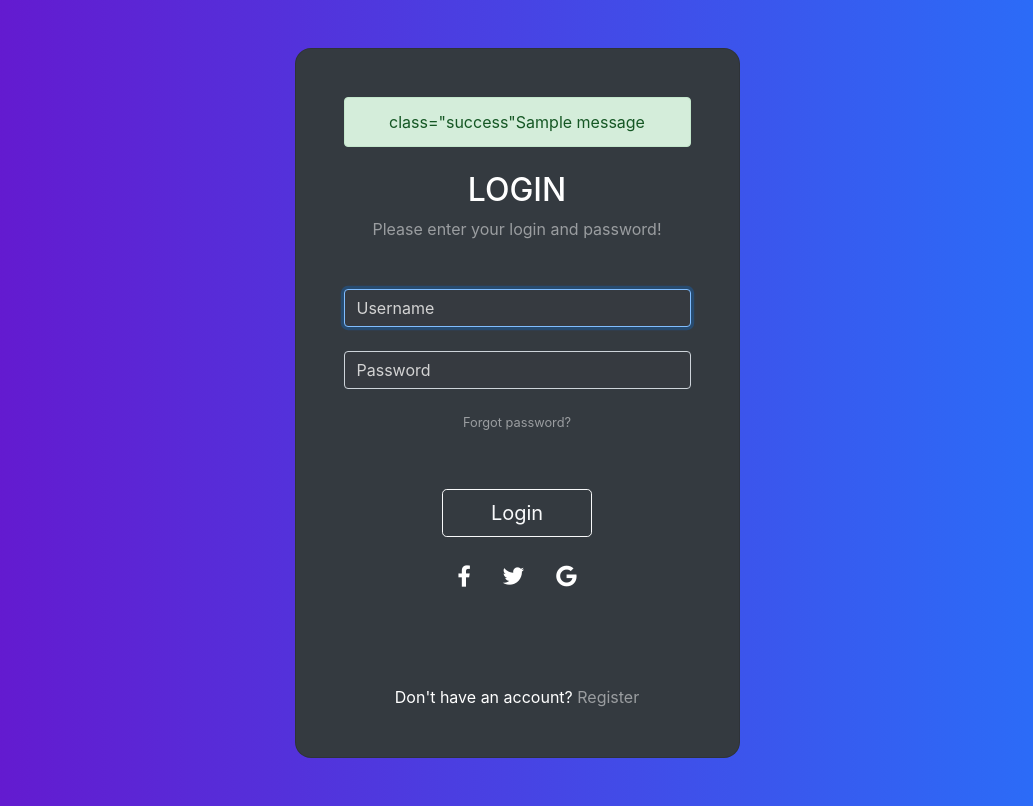
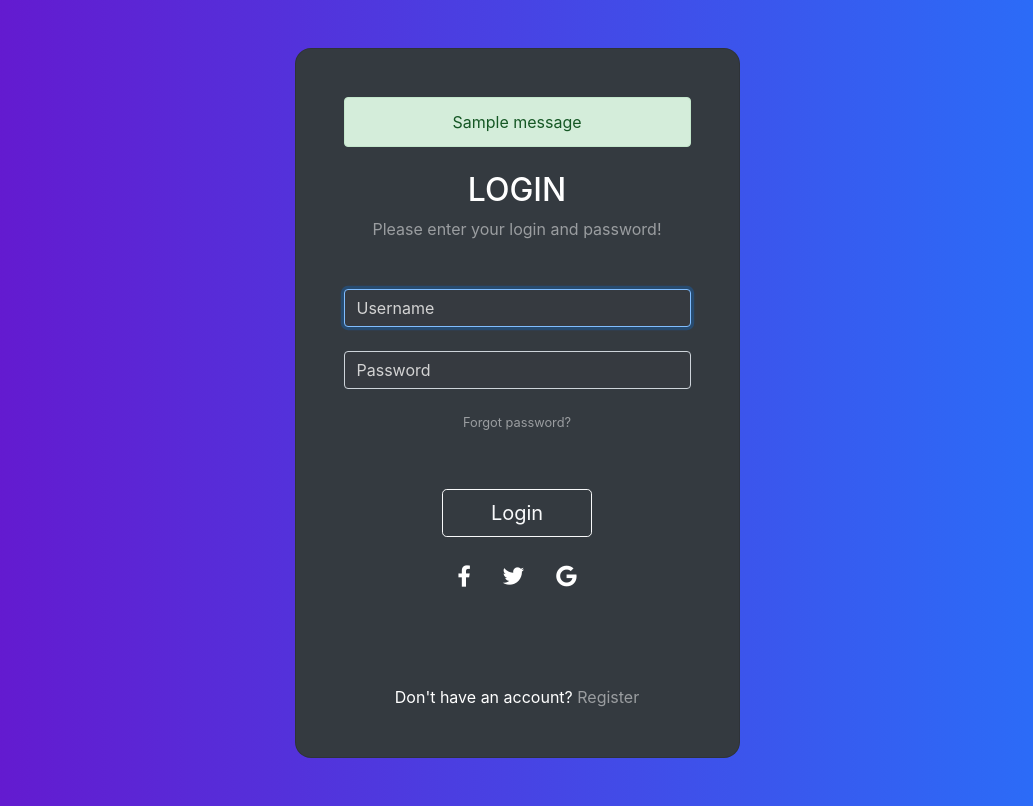
Before and after one commit to Srdjan667/rpg-tome, a Django app: page /accounts/login/ in a window 1280 px wide. Shown: the part 56-862 px from the top of the page, without its empty margins (123-1156 px from the left). Run offline with Django 4.2, Linux system fonts and the light colour scheme; one stand-in notice (Sample message) is shown; some libraries are stand-ins or nearby versions.

Commit message:
fix: success message for registering is now correctly displayed

```diff
--- a/users/templates/users/login.html
+++ b/users/templates/users/login.html
@@ -10,7 +10,7 @@
             {% if messages %}
             <div class="alert alert-success" role="alert">
               {% for message in messages %}
-              {% if message.tags %} class="{{ message.tags }}"{% endif %}{{ message }}
+              {{ message }}
               {% endfor %}
             </div>
             {% endif %}
```
